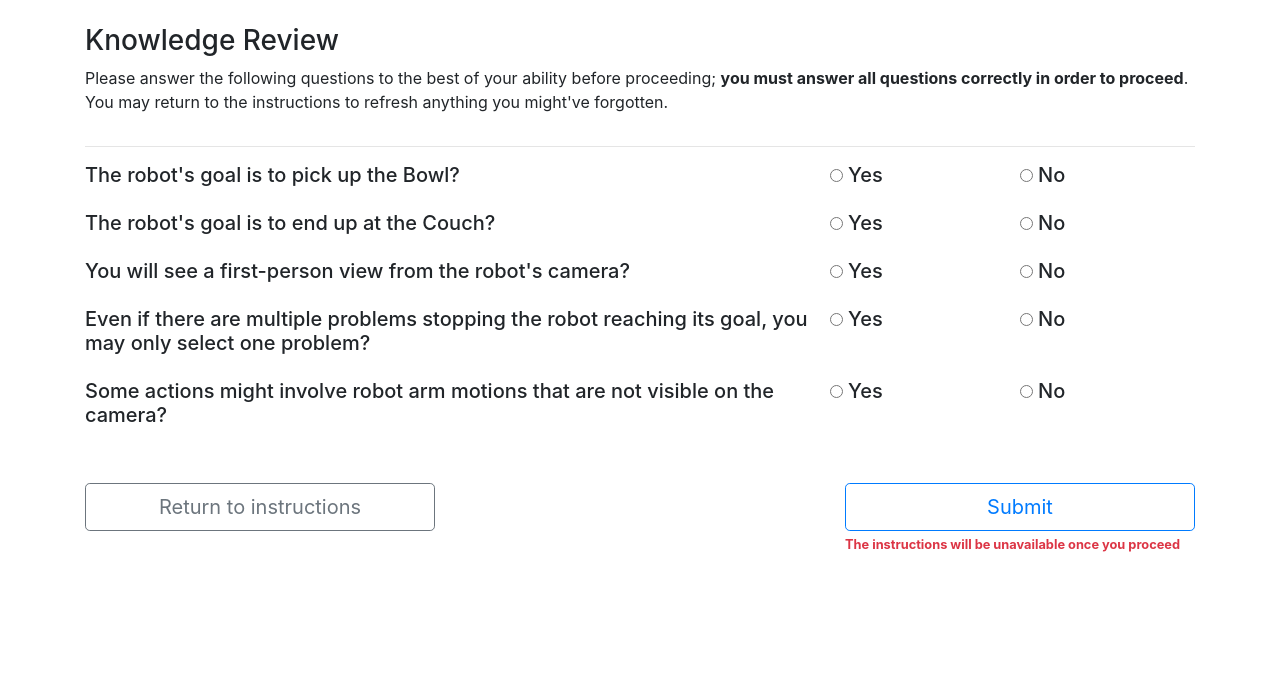
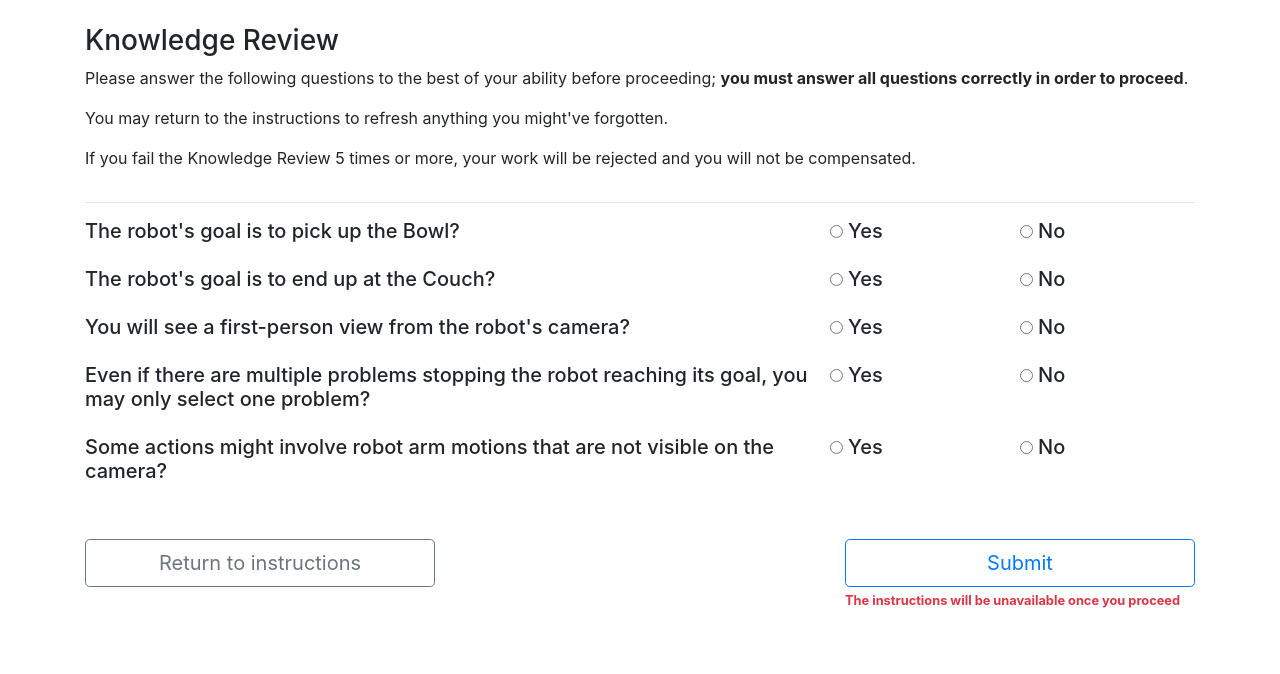
Before and after one commit to GT-RAIL/isolation_cyoa, a Django app: page /test in a window 1280 px wide. Shown: the top 674 px of the page. Run offline with Django 3.2, Linux system fonts and the light colour scheme; the visitor is signed in with stand-in values (Sample User, id 1); data comes from the database, SQL or seed files in the repository; parts of the project's set-up code (start-up, migrations or seed data) failed here and were passed over; some libraries are stand-ins or nearby versions.

Commit message:
Check for people people that fail the review too many times

```diff
--- a/dining_room/admin.py
+++ b/dining_room/admin.py
@@ -69,7 +69,7 @@ class StudyManagementAdmin(admin.ModelAdmin):
     """
     The admin class for the StudyManagement model
     """
-    list_display = ('__str__', 'max_number_of_people', 'number_per_condition', 'enabled_study_conditions_list', 'enabled_start_conditions_list')
+    list_display = ('__str__', 'max_test_attempts', 'max_number_of_people', 'number_per_condition', 'enabled_study_conditions_list', 'enabled_start_conditions_list')
     save_as = True
 
 
--- a/dining_room/forms.py
+++ b/dining_room/forms.py
@@ -51,7 +51,11 @@ class CreateUserForm(forms.Form):
         sm = StudyManagement.get_default()
 
         # First check that we haven't exceeded the max number of users
-        number_of_users = User.objects.filter(is_staff=False).count()
+        users_not_staff = Q(is_staff=False)
+        users_valid_condition = Q(ignore_data_reason__isnull=True)
+        # date_joined_condition = Q(date_joined__gte=(timezone.now()-CreateUserForm.DATE_JOINED_TIMEDELTA))
+        # date_finished_condition = Q(date_finished__isnull=False)
+        number_of_users = User.objects.filter(users_not_staff & users_valid_condition).count()
         if sm.max_number_of_people <= number_of_users:
             raise forms.ValidationError("Cannot create user")
 
@@ -61,14 +65,13 @@ class CreateUserForm(forms.Form):
         for num_users in range(1, sm.number_per_condition+1):
             for study_condition in sm.enabled_study_conditions_list:
                 for start_condition in sm.enabled_start_conditions_list:
-                    users_in_condition = Q(is_staff=False, start_condition=start_condition, study_condition=study_condition)
-                    # date_joined_condition = Q(date_joined__gte=(timezone.now()-CreateUserForm.DATE_JOINED_TIMEDELTA))
-                    # date_finished_condition = Q(date_finished__isnull=False)
-
                     # Check the number of active users, if less add a user, else
                     # continue
+                    users_in_condition = Q(start_condition=start_condition, study_condition=study_condition)
                     number_users_in_condition = User.objects.filter(
                         users_in_condition
+                        & users_not_staff
+                        & users_valid_condition
                         # & (date_joined_condition | date_finished_condition)
                     ).count()
                     if number_users_in_condition < num_users:
@@ -117,6 +120,16 @@ class DemographicsForm(forms.ModelForm):
         for key in self.fields:
             self.fields[key].required = True
 
+    def clean(self):
+        """Check to see if a known failed AMT worker has tried this again"""
+        cleaned_data = super().clean()
+
+        # Get workers with the same ID
+        num_failed_workers = User.objects.filter(amt_worker_id=cleaned_data['amt_worker_id'], ignore_data_reason__isnull=False).count()
+        if num_failed_workers > 0:
+            self.instance.ignore_data_reason = f"failed worker ID of {cleaned_data['amt_worker_id']} is repeated"
+            self.instance.save()
+
     def save(self, *args, **kwargs):
         """Update the date that demographics information was completed"""
         self.instance.date_demographics_completed = timezone.now()
@@ -152,6 +165,8 @@ class InstructionsTestForm(forms.ModelForm):
                 errors.append(forms.ValidationError("The question '%(question)s' must be answered", params={'question': self.fields[key].label}))
 
         if len(errors) > 0:
+            self.instance.number_incorrect_knowledge_reviews += 1
+            self.instance.save()
             raise forms.ValidationError(errors)
 
         # Then check to see the knowledge review answers, and update the
@@ -160,7 +175,13 @@ class InstructionsTestForm(forms.ModelForm):
             if cleaned_data.get(key, 'Unknown') != self.acceptable_answers[key]:
                 self.instance.number_incorrect_knowledge_reviews += 1
                 self.instance.save()
-                raise forms.ValidationError("At least one of your answers is incorrect")
+
+                # Check to see if this user must be booted out of the system
+                if self.instance.number_incorrect_knowledge_reviews < self.instance.study_management.max_test_attempts:
+                    raise forms.ValidationError("At least one of your answers is incorrect")
+                else:
+                    self.instance.ignore_data_reason = f"failed knowledge review {self.instance.number_incorrect_knowledge_reviews} times"
+                    self.instance.save()
 
         return cleaned_data
 
--- a/dining_room/models/domain.py
+++ b/dining_room/models/domain.py
@@ -206,6 +206,8 @@ constants = objdict({
         # If the user has completed the study, and the survey, then redirect
         # to the completed page
         'SURVEYED': ['complete'],
+        # If the user has failed the knowledge test, then mark them as failed
+        'FAILED': ['fail'],
     }),
 })
 
--- a/dining_room/models/website.py
+++ b/dining_room/models/website.py
@@ -24,6 +24,7 @@ class StudyManagement(models.Model):
     enabled_start_conditions = models.TextField(default="none", help_text="\\n separated start conditions")
     number_per_condition = models.PositiveIntegerField(default=0, help_text="Number of people per combination of the conditions")
     max_number_of_people = models.PositiveIntegerField(default=0, help_text="Maximum number of people to provision IDs for")
+    max_test_attempts = models.IntegerField(default=5, help_text="Maximum number of times a user can fail the knowledge test")
     data_directory = models.CharField(max_length=20, help_text=f"Data directory for user data within '{os.path.join(settings.DROPBOX_ROOT_PATH, settings.DROPBOX_DATA_FOLDER)}'")
 
     _enabled_study_conditions = _enabled_start_conditions = None
@@ -249,7 +250,7 @@ class User(AbstractBaseUser, PermissionsMixin):
         WEEKLY = 3
         DAILY = 4
 
-    amt_worker_id = models.CharField(_("Worker ID"), max_length=30, null=True, blank=True)
+    amt_worker_id = models.CharField(_("Worker ID"), max_length=80, null=True, blank=True)
     age_group = models.IntegerField(choices=AgeGroups.choices, blank=True, null=True)
     gender = models.CharField(max_length=1, choices=Genders.choices, blank=True, null=True)
     robot_experience = models.IntegerField(_("how often do you interact with robots?"), choices=RobotExperienceGroups.choices, blank=True, null=True)
@@ -362,6 +363,8 @@ class User(AbstractBaseUser, PermissionsMixin):
         state = None
         if self.last_login is None:
             state = 'CREATED'
+        elif self.invalid_data:
+            state = 'FAILED'
         elif self.date_demographics_completed is None:
             state = 'LOGGED_IN'
         elif self.date_started is None:
--- a/dining_room/templates/dining_room/demographics.html
+++ b/dining_room/templates/dining_room/demographics.html
@@ -17,7 +17,7 @@
 
     <p>Your data is anonymized and no personally identifiable information will be collected. We set a cookie to track your progress through the study, but the cookie is invalidated when the study session is complete. The cookie cannot be reused on third-party websites.</p>
 
-    <p>You must complete the full study and obtain an authorization code at the end to receive full payment.</p>
+    <p>You must follow instructions and complete the full study to obtain an authorization code at the end to receive full payment.</p>
 
     <p>This study must be completed on a computer (not mobile phone or tablet) using either the latest Google Chrome or the latest Mozilla Firefox web browsers.</p>
 
--- a/dining_room/templates/dining_room/test.html
+++ b/dining_room/templates/dining_room/test.html
@@ -10,7 +10,9 @@
 <div class="row">
     <div class="col mt-4">
     <h3>Knowledge Review</h3>
-    <p>Please answer the following questions to the best of your ability before proceeding; <b>you must answer all questions correctly in order to proceed</b>. You may return to the instructions to refresh anything you might've forgotten.</p>
+    <p>Please answer the following questions to the best of your ability before proceeding; <b>you must answer all questions correctly in order to proceed</b>.</p>
+    <p>You may return to the instructions to refresh anything you might've forgotten.</p>
+    <p>If you fail the Knowledge Review {{ request.user.study_management.max_test_attempts|default_if_none:5 }} times or more, your work will be rejected and you will not be compensated.</p>
     </div>
 </div>
 
--- a/dining_room/urls.py
+++ b/dining_room/urls.py
@@ -13,6 +13,7 @@ urlpatterns = [
     path('study', views.StudyView.as_view(), name='study'),
     path('survey', views.SurveyView.as_view(), name='survey'),
     path('complete', views.CompleteView.as_view(), name='complete'),
+    path('fail', views.FailView.as_view(), name='fail'),
     path('logout', auth_views.logout_then_login, name='logout'),
 
     # XHR
--- a/dining_room/views.py
+++ b/dining_room/views.py
@@ -210,6 +210,13 @@ class CompleteView(TemplateView):
     template_name = 'dining_room/complete.html'
 
 
+class FailView(TemplateView):
+    """
+    Show the failure page to the user
+    """
+    template_name = 'dining_room/fail.html'
+
+
 @require_POST
 @never_cache
 def create(request):
```
Also changed, not shown: dining_room/templates/dining_room/fail.html (added, +20 -0 lines), website/management/commands/check_invalid_users.py (+3 -6 lines), dining_room/migrations/0002_auto_20200130_1832.py.
